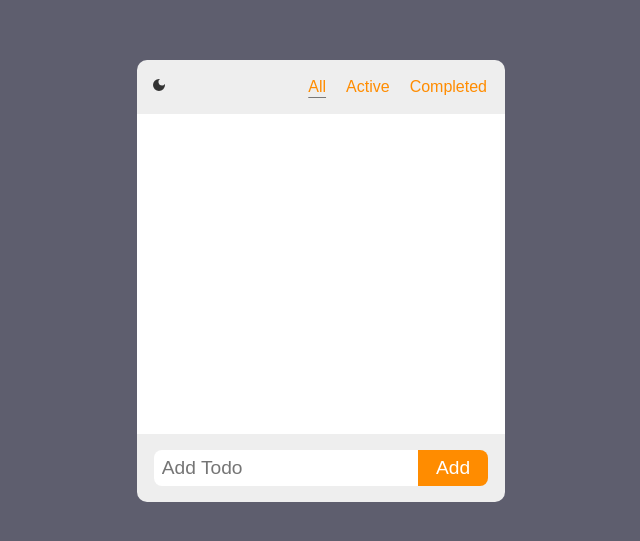
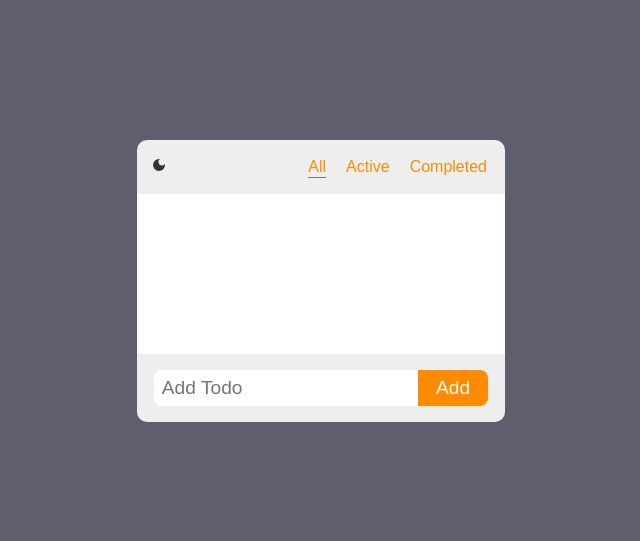
Before and after one commit to hhkim0729/react-todo, a React (Create React App) app: page / in a window 1280 px wide. Shown: the part 119-660 px from the top of the page, without its empty margins (319-959 px from the left). Built offline with nearby package versions, Linux system fonts and the light colour scheme.

Commit message:
Refactor Footer

```diff
--- a/src/App.js
+++ b/src/App.js
@@ -1,4 +1,4 @@
-import { useEffect, useRef, useState } from 'react';
+import { useEffect, useState } from 'react';
 import './App.css';
 import Footer from './components/Footer';
 import Header from './components/Header';
@@ -7,7 +7,6 @@ import { DarkModeProvider } from './context/DarkModeContext';
 import { Filter } from './types';
 
 function App() {
-  const id = useRef(0);
   const [items, setItems] = useState(() => {
     const todos = JSON.parse(localStorage.getItem('todos'));
     return todos ? todos : [];
@@ -15,17 +14,11 @@ function App() {
   const [filter, setFilter] = useState(Filter.all);
 
   useEffect(() => {
-    const todoId = localStorage.getItem('todoId');
-    id.current = todoId ? parseInt(todoId) : 0;
-  }, []);
-
-  useEffect(() => {
     localStorage.setItem('todos', JSON.stringify(items));
-    localStorage.setItem('todoId', id.current);
   }, [items]);
 
-  const onItemAdd = (title) => {
-    setItems((items) => [...items, { id: id.current++, title, isDone: false }]);
+  const onAddItem = (item) => {
+    setItems((items) => [...items, item]);
   };
 
   const onChangeCheckbox = (id) => {
@@ -57,7 +50,7 @@ function App() {
           onChangeCheckbox={onChangeCheckbox}
           onItemDelete={onItemDelete}
         />
-        <Footer onItemAdd={onItemAdd} />
+        <Footer onAddItem={onAddItem} />
       </DarkModeProvider>
     </div>
   );
--- a/src/components/Footer.jsx
+++ b/src/components/Footer.jsx
@@ -1,45 +1,40 @@
 import React, { useContext, useState } from 'react';
+import { v4 as uuidv4 } from 'uuid';
 import { DarkModeContext } from '../context/DarkModeContext';
 import styles from './Footer.module.css';
 
-export default function Footer({ onItemAdd }) {
-  const [title, setTitle] = useState('');
+export default function Footer({ onAddItem }) {
+  const [text, setText] = useState('');
   const { darkMode } = useContext(DarkModeContext);
 
-  const onChangeInput = ({ target }) => {
-    setTitle(target.value);
+  const handleChangeInput = ({ target }) => {
+    setText(target.value);
   };
 
-  const addItem = () => {
-    if (!title.trim()) {
+  const handleSubmit = (e) => {
+    e.preventDefault();
+    if (!text.trim()) {
       return;
     }
-    onItemAdd(title.trim());
-    setTitle('');
-  };
-
-  const onKeyDownInput = (e) => {
-    if (e.nativeEvent.isComposing) {
-      return;
-    }
-    if (e.key === 'Enter') {
-      addItem();
-    }
+    onAddItem({ id: uuidv4(), text, isDone: false });
+    setText('');
   };
 
   return (
-    <footer className={`${styles.Footer} ${darkMode ? styles.dark : ''}`}>
+    <form
+      className={`${styles.Footer} ${darkMode ? styles.dark : ''}`}
+      onSubmit={handleSubmit}
+    >
       <input
         type='text'
         name='todo'
-        onChange={onChangeInput}
-        onKeyDown={onKeyDownInput}
-        value={title}
+        onChange={handleChangeInput}
+        value={text}
         placeholder='Add Todo'
       />
-      <button className={styles['add-btn']} onClick={addItem}>
+      <button type='submit' className={styles['add-btn']}>
         Add
       </button>
-    </footer>
+    </form>
   );
 }
--- a/src/components/Item.jsx
+++ b/src/components/Item.jsx
@@ -23,7 +23,7 @@ export default function Item({ item, filter, onChangeCheckbox, onItemDelete }) {
           onChange={() => onChangeCheckbox(item.id)}
           checked={item.isDone}
         />
-        <span className={item.isDone ? styles.done : ''}>{item.title}</span>
+        <span className={item.isDone ? styles.done : ''}>{item.text}</span>
       </div>
       <button
         className={styles['delete-btn']}
--- a/src/components/ItemList.css
+++ b/src/components/ItemList.css
@@ -1,6 +1,7 @@
 .ItemList {
   width: 100%;
-  height: 20rem;
+  min-height: 10rem;
+  max-height: 20rem;
   padding: 0.5rem;
   margin: 0;
   overflow-y: auto;
```
